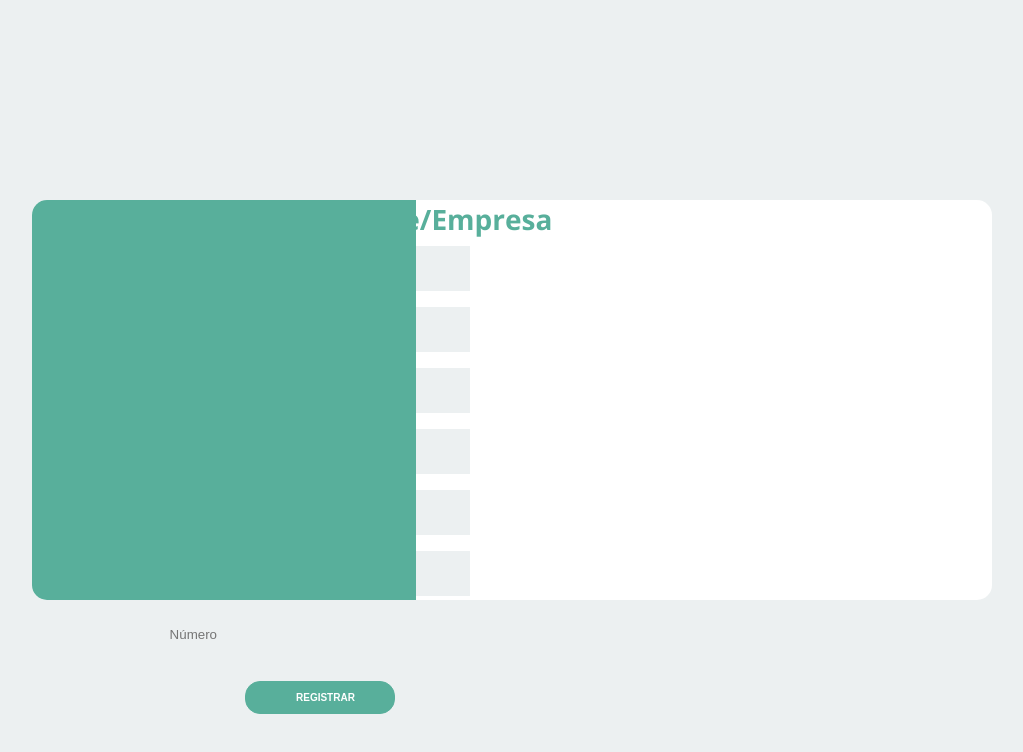
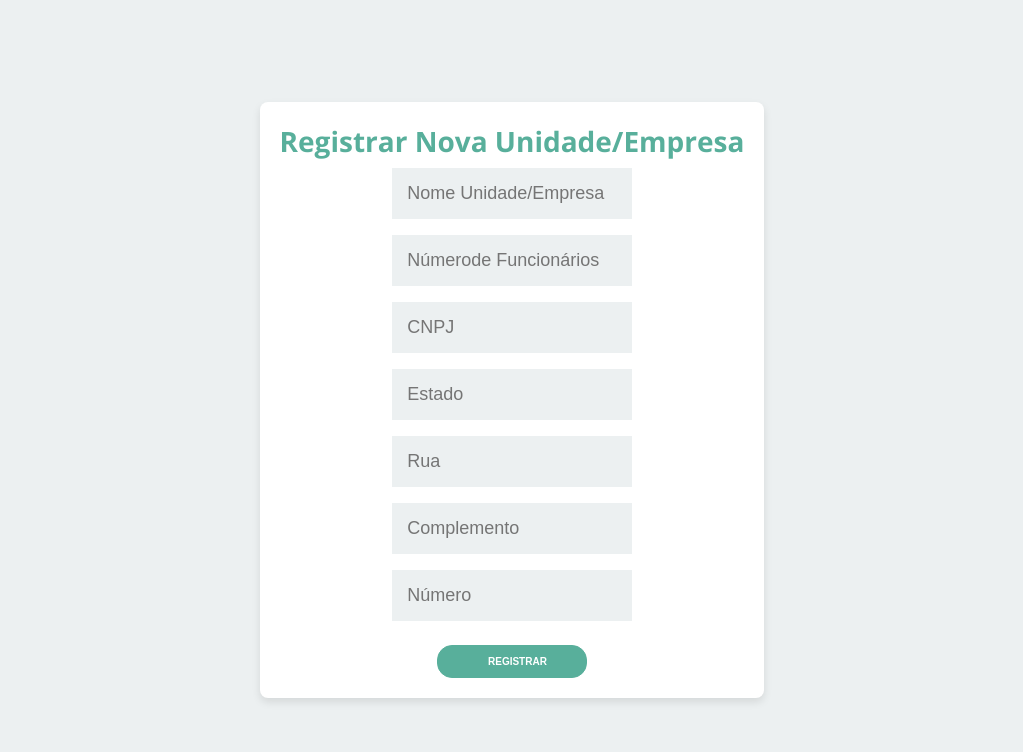
Before and after one commit to xGabrielCv/2024.1-RISO, a React (Create React App) app in the folder riso_frontend/: page /CadastroEmpresa in a window 1280 px wide. Shown: the top 752 px of the page, without its empty margins (128-1151 px from the left). Built offline with nearby package versions, Linux system fonts and the light colour scheme.

Commit message:
Co-authored-by: Daniel Rodrigues <danielrocha.dr142@gmail.com>

```diff
--- a/riso_frontend/src/pages/Autentication/styles.css
+++ b/riso_frontend/src/pages/Autentication/styles.css
@@ -37,6 +37,7 @@ body {
 }
 .title {
     font-size: 28px;
+
     font-weight: bold;
     text-transform: capitalize;
 }
--- a/riso_frontend/src/pages/CadastroEmpresa/estilo.css
+++ b/riso_frontend/src/pages/CadastroEmpresa/estilo.css
@@ -0,0 +1,32 @@
+.title-second {
+    color: #58af9b;
+    white-space: nowrap; /* Impede a quebra de linha */
+    width: 100%; /* ou definir uma largura específica, como 200px */
+}
+
+
+.label-input input {
+    width: 150%; /* Aumenta a largura para 100% do contêiner */
+    padding: 15px; /* Aumenta o espaço interno dos inputs */
+    font-size: 18px; /* Aumenta o tamanho da fonte */
+    height: auto; /* Permite que o campo ajuste sua altura conforme o conteúdo */
+    box-sizing: border-box; /* Inclui o padding e a borda no cálculo da largura e altura */
+}
+
+.container {
+    display: flex;
+    justify-content: center;
+    align-items: center;
+    height: 100vh; /* Garante que o contêiner ocupe 100% da altura da viewport */
+    width: 100%; /* Garante que o contêiner ocupe 100% da largura da viewport */
+    background-color: #ecf0f1; /* Cor de fundo */
+}
+
+.second-column {
+    width: 100%; /* Aumenta a largura da coluna */
+    max-width: 600px; /* Define uma largura máxima para a coluna */
+    padding: 20px;
+    background-color: #fff; /* Cor de fundo da coluna */
+    border-radius: 8px; /* Bordas arredondadas */
+    box-shadow: 0 4px 8px rgba(0, 0, 0, 0.1); /* Sombra para destacar o formulário */
+}
--- a/riso_frontend/src/pages/CadastroEmpresa/index.jsx
+++ b/riso_frontend/src/pages/CadastroEmpresa/index.jsx
@@ -1,6 +1,6 @@
 import React, { useState } from "react";
 import { useNavigate } from "react-router-dom";
-import "./estilo.css";
+import './estilo.css';
 
 function RegisterUnit() {
 
@@ -50,16 +50,17 @@ function RegisterUnit() {
     }
 
     return (
+
         <div className="container">
-            <div className="content">
+            <div>
                 <div className="second-column">
                     <h2 className="title title-second">Registrar Nova Unidade/Empresa</h2>
                     <form className="form" onSubmit={submitForm}>
                         <label className="label-input">
-                            <input type="text" placeholder="Nome da Unidade/Empresa" value={unitName} onChange={handleChangeUnitName} required/>
+                            <input type="text" placeholder="Nome Unidade/Empresa" value={unitName} onChange={handleChangeUnitName} required/>
                         </label>
                         <label className="label-input">
-                            <input type="number" placeholder="Número Aproximado de Funcionários" value={employeeNumber} onChange={handleChangeEmployeeNumber} required/>
+                            <input type="number" placeholder="Númerode Funcionários" value={employeeNumber} onChange={handleChangeEmployeeNumber} required/>
                         </label>
                         <label className="label-input">
                             <input type="text" placeholder="CNPJ" value={cnpj} onChange={handleChangeCnpj} required/>
```
